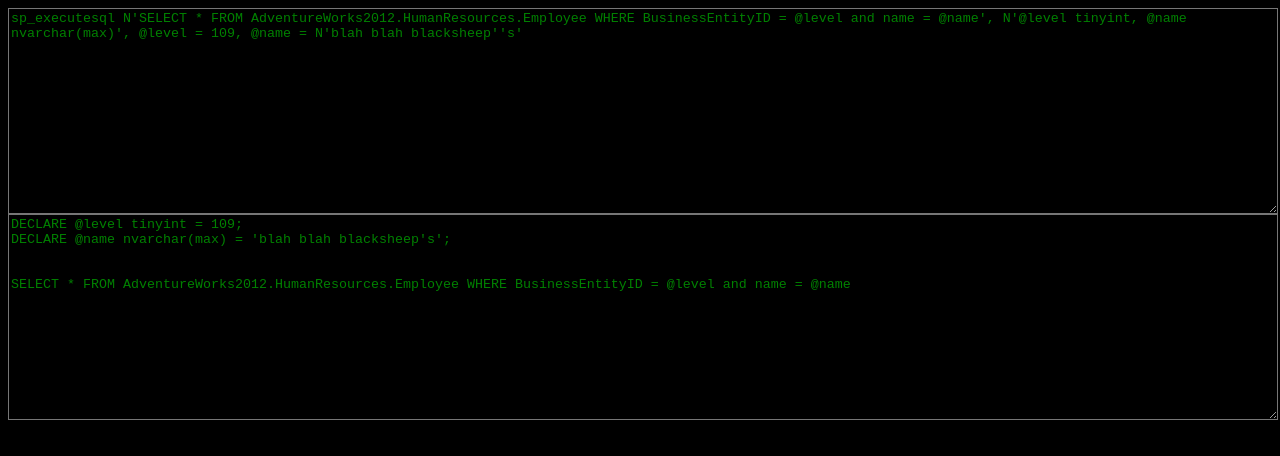
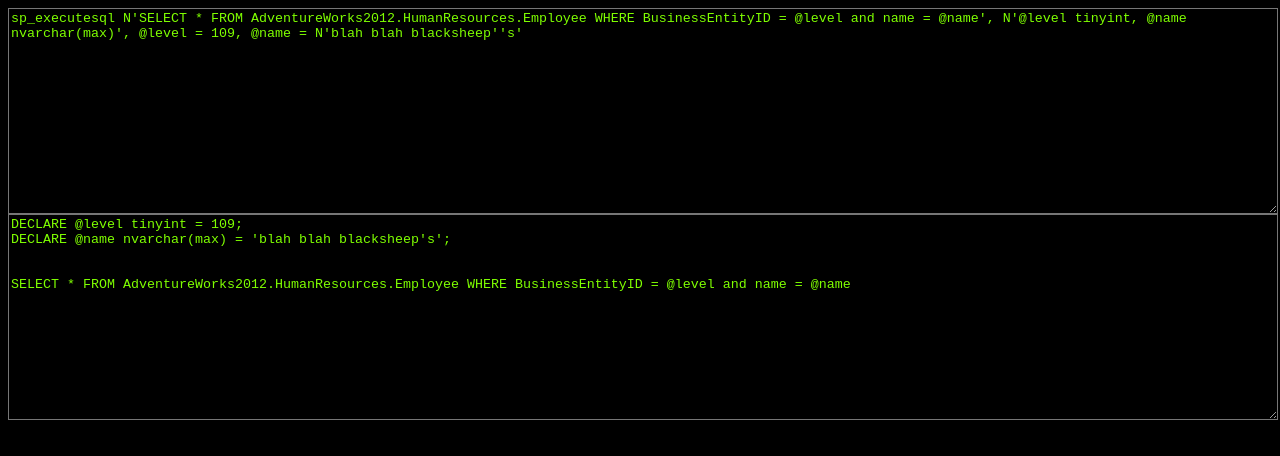
Before and after one commit to TeamBrett/SqlParser, a plain HTML site: page src/SqlParser/wwwroot/index.html in a window 1280 px wide. Drawn offline with nearby package versions, Linux system fonts and the light colour scheme.

Commit message:
Update app.css

```diff
--- a/src/SqlParser/wwwroot/app.css
+++ b/src/SqlParser/wwwroot/app.css
@@ -1,2 +1,2 @@
 body { background-color: black; }
-textarea { display: block;width: 100%;height: 200px;background-color: black;color: green; }
+textarea { display: block;width: 100%;height: 200px;background-color: black;color: chartreuse; }
```
